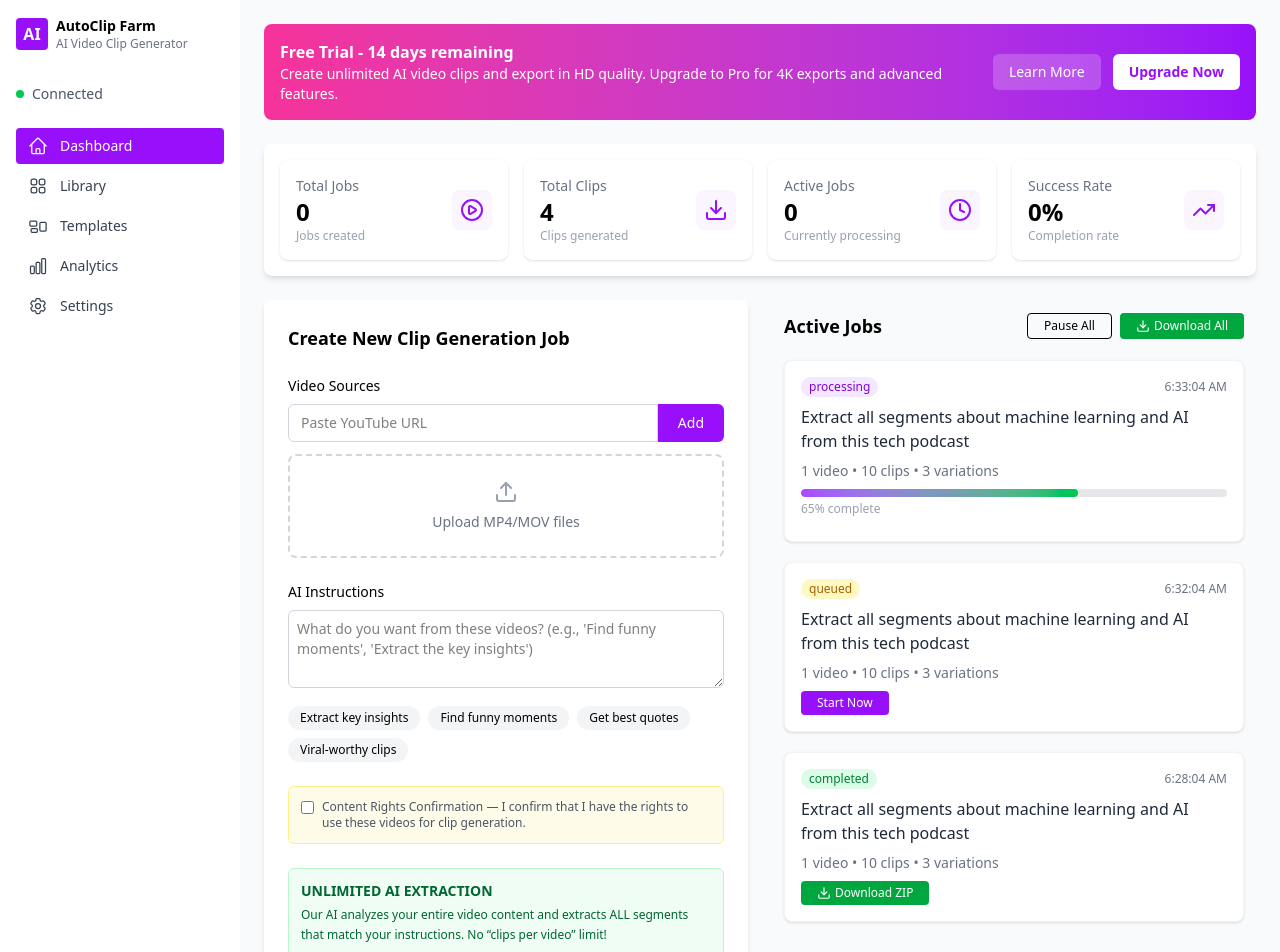
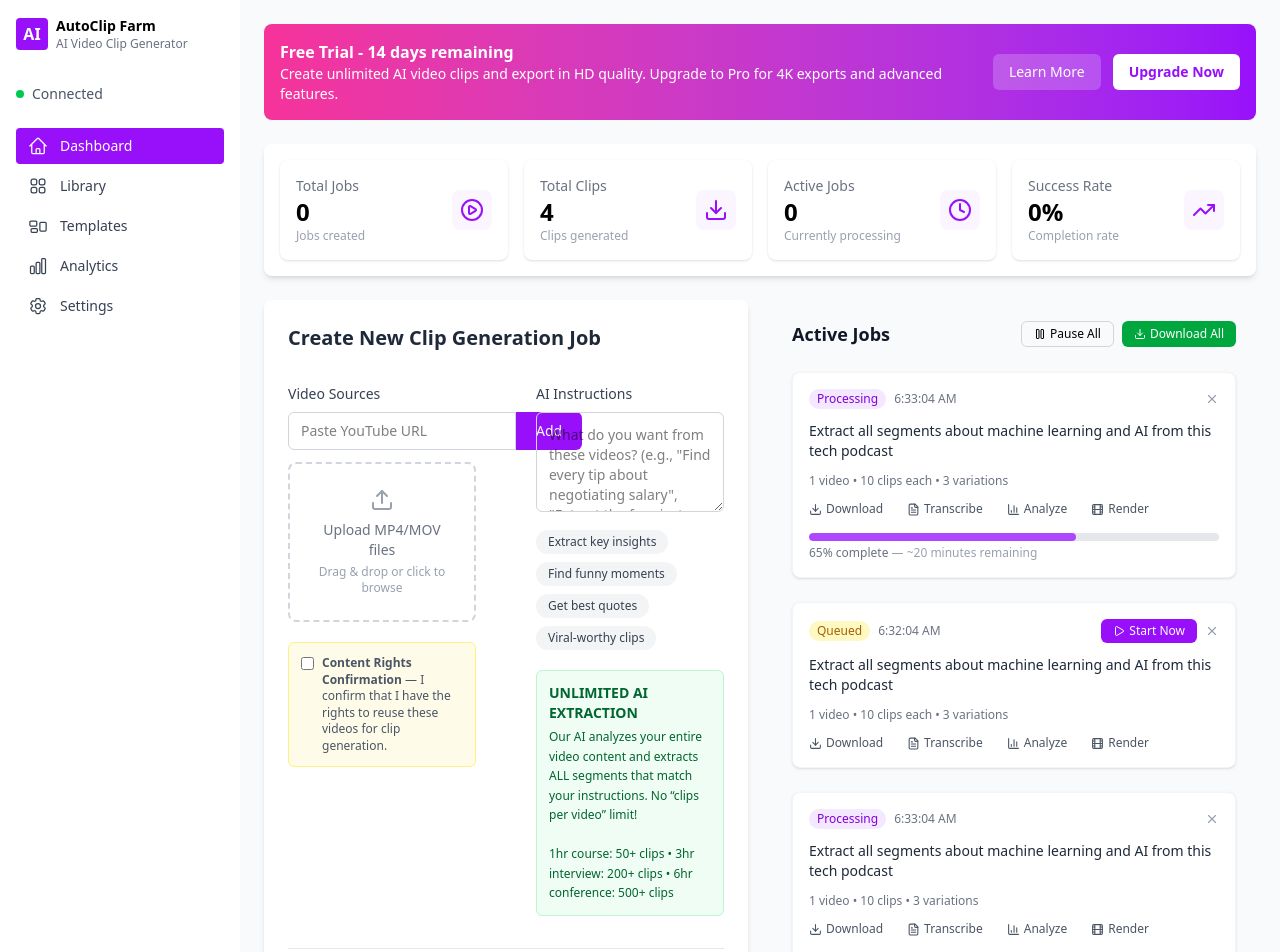
Before and after one commit to TristanStephen18/autoclip_farm, a React (Vite) app in the folder client/: page /dashboard in a window 1280 px wide. Shown: the top 952 px of the page. Built offline with nearby package versions, Linux system fonts and the light colour scheme.

Commit message:
updated create jobs and active jobs section

```diff
--- a/client/src/components/ui/jobssection.tsx
+++ b/client/src/components/ui/jobssection.tsx
@@ -11,6 +11,11 @@
   Play,
   Clock,
   Download,
+  FileText,
+  BarChart3,
+  Film,
+  X,
+  Pause,
 } from "lucide-react";
 type JobStatus = "processing" | "queued" | "completed";
 
@@ -31,64 +36,104 @@
   variations,
   progress,
 }) => {
-  const statusColors: Record<JobStatus, string> = {
+  const statusStyles: Record<JobStatus, string> = {
     processing: "bg-purple-100 text-purple-700",
     queued: "bg-yellow-100 text-yellow-700",
     completed: "bg-green-100 text-green-700",
   };
 
+  const isProcessing = status === "processing";
+  const isQueued = status === "queued";
+  const isCompleted = status === "completed";
+
   return (
-    <div className="bg-white rounded-lg p-4 shadow-sm border border-gray-100 space-y-2">
+    <div className="bg-white rounded-lg border border-gray-100 shadow-sm p-4 space-y-3">
+      {/* Header Row */}
       <div className="flex items-center justify-between text-xs text-gray-500">
+        {/* Left side: status + time */}
+        <div className="flex items-center gap-2">
           <span
-          className={`px-2 py-0.5 rounded-full text-xs font-medium ${statusColors[status]}`}
+            className={`px-2 py-0.5 rounded-full capitalize font-medium ${statusStyles[status]}`}
           >
             {status}
           </span>
           <span>{time}</span>
         </div>
 
-      <h3 className="font-medium text-gray-800">{title}</h3>
-      <p className="text-sm text-gray-500">
+        {/* Right side: action (if any) + close */}
+        <div className="flex items-center gap-2">
+          {isQueued && (
+            <button className="flex items-center gap-1 px-3 py-1 bg-purple-600 text-white text-xs font-medium rounded-md hover:bg-purple-700 transition">
+              <Play size={12} /> Start Now
+            </button>
+          )}
+          {isCompleted && (
+            <button className="flex items-center gap-1 px-3 py-1 bg-green-600 text-white text-xs font-medium rounded-md hover:bg-green-700 transition">
+              <Download size={12} /> Download ZIP
+            </button>
+          )}
+          <button className="text-gray-400 hover:text-gray-600">
+            <X size={14} />
+          </button>
+        </div>
+      </div>
+
+      {/* Title */}
+      <h3 className="text-sm font-medium text-gray-800">{title}</h3>
+      <p className="text-xs text-gray-500">
         {videoInfo} • {variations}
       </p>
 
-      {status === "processing" && progress !== undefined && (
-        <div>
+      {/* Job actions */}
+      <div className="flex items-center gap-6 text-xs text-gray-600 font-medium">
+        <button className="flex items-center gap-1 hover:text-purple-600 transition">
+          <Download size={13} /> Download
+        </button>
+        <button className="flex items-center gap-1 hover:text-purple-600 transition">
+          <FileText size={13} /> Transcribe
+        </button>
+        <button className="flex items-center gap-1 hover:text-purple-600 transition">
+          <BarChart3 size={13} /> Analyze
+        </button>
+        <button className="flex items-center gap-1 hover:text-purple-600 transition">
+          <Film size={13} /> Render
+        </button>
+      </div>
+
+      {/* Progress Bar (Processing Only) */}
+      {isProcessing && progress !== undefined && (
+        <div className="pt-1">
           <div className="w-full bg-gray-200 h-2 rounded-full overflow-hidden">
             <div
-              className="h-2 rounded-full bg-gradient-to-r from-purple-500 to-green-500"
+              className="h-2 bg-purple-500 rounded-full transition-all"
               style={{ width: `${progress}%` }}
-            ></div>
+            />
           </div>
-          <p className="text-xs text-gray-400 mt-1">{progress}% complete</p>
+          <p className="text-xs text-gray-500 mt-1">
+            {progress}% complete{" "}
+            <span className="text-gray-400">— ~20 minutes remaining</span>
+          </p>
         </div>
       )}
-
-      <div className="flex gap-3 text-sm mt-2">
-        {status === "queued" && (
-          <button className="px-4 py-1 bg-purple-600 text-white rounded-sm text-xs font-medium">
-            Start Now
-          </button>
-        )}
-        {status === "completed" && (
-          <button className="px-4 py-1 bg-green-600 text-white rounded-sm text-xs font-medium flex items-center gap-1">
-            <Download size={14} /> Download ZIP
-          </button>
-        )}
-      </div>
     </div>
   );
 };
 
+const CreateJobPanel: React.FC = () => {
+  return (
+    <div className="bg-white rounded-lg shadow-md p-6 space-y-8">
+      {/* Header */}
+      <h2 className="text-xl font-semibold text-gray-800">
+        Create New Clip Generation Job
+      </h2>
 
-const CreateJobPanel: React.FC = () => (
-  <div className="bg-white rounded-lg shadow-md p-6 space-y-6">
-    <h2 className="text-lg font-semibold">Create New Clip Generation Job</h2>
+      <div className="grid grid-cols-1 md:grid-cols-2 gap-15">
+        <div>
+          <label className="block text-sm font-medium mb-2 text-gray-700">
+            Video Sources
+          </label>
 
-    <div>
-      <label className="block text-sm font-medium mb-2">Video Sources</label>
-      <div className="flex mb-3">
+          <div className="flex mb-3  max-w-md">
             <input
               type="text"
               placeholder="Paste YouTube URL"
@@ -98,63 +143,78 @@
               Add
             </button>
           </div>
-      <div className="border-2 border-dashed border-gray-300 rounded-lg p-6 text-center text-sm text-gray-500 cursor-pointer hover:bg-gray-50">
+
+          {/* Upload box */}
+          <div className="border-2 border-dashed border-gray-300 rounded-lg p-6 text-center text-sm text-gray-500 cursor-pointer hover:bg-gray-50 transition">
             <Upload className="mx-auto mb-2 text-gray-400" size={24} />
             Upload MP4/MOV files
-      </div>
+            <p className="text-xs text-gray-400 mt-1">
+              Drag & drop or click to browse
+            </p>
           </div>
 
-    {/* AI Instructions */}
-    <div>
-      <label className="block text-sm font-medium mb-2">AI Instructions</label>
-      <textarea
-        placeholder="What do you want from these videos? (e.g., 'Find funny moments', 'Extract the key insights')"
-        className="w-full border border-gray-300 rounded-md p-2 text-sm focus:ring-2 focus:ring-purple-500 outline-none"
-        rows={3}
-      />
-      <div className="flex flex-wrap gap-2 mt-3">
-        <span className="px-3 py-1 bg-gray-100 rounded-full text-xs font-medium">
-          Extract key insights
-        </span>
-        <span className="px-3 py-1 bg-gray-100 rounded-full text-xs font-medium">
-          Find funny moments
-        </span>
-        <span className="px-3 py-1 bg-gray-100 rounded-full text-xs font-medium">
-          Get best quotes
-        </span>
-        <span className="px-3 py-1 bg-gray-100 rounded-full text-xs font-medium">
-          Viral-worthy clips
+          {/* Rights confirmation */}
+          <div className="flex items-start gap-2 text-xs text-gray-600 border rounded-md p-3 bg-yellow-50 border-yellow-200 mt-5 leading-snug">
+            <input type="checkbox" className="mt-0.5 accent-purple-600" />
+            <span>
+              <strong>Content Rights Confirmation</strong> — I confirm that I
+              have the rights to reuse these videos for clip generation.
             </span>
           </div>
         </div>
 
-    {/* Disclaimer */}
-    <div className="flex items-start gap-2 text-xs text-gray-600 border rounded-md p-3 bg-yellow-50 border-yellow-200">
-      <input type="checkbox" className="mt-0.5" />
-      <span>
-        Content Rights Confirmation — I confirm that I have the rights to use
-        these videos for clip generation.
+        {/* Right: AI Instructions */}
+        <div>
+          <label className="block text-sm font-medium mb-2 text-gray-700">
+            AI Instructions
+          </label>
+          <textarea
+            placeholder={`What do you want from these videos? (e.g., "Find every tip about negotiating salary", "Extract the funniest moments", "Get all product demonstrations")`}
+            className="w-full border border-gray-300 rounded-md p-3 text-sm focus:ring-2 focus:ring-purple-500 outline-none min-h-[100px]"
+          />
+
+          {/* Suggestion tags */}
+          <div className="flex flex-wrap gap-2 mt-3">
+            {[
+              "Extract key insights",
+              "Find funny moments",
+              "Get best quotes",
+              "Viral-worthy clips",
+            ].map((tag) => (
+              <span
+                key={tag}
+                className="px-3 py-1 bg-gray-100 rounded-full text-xs font-medium text-gray-700 cursor-pointer hover:bg-purple-100 hover:text-purple-700 transition"
+              >
+                {tag}
               </span>
+            ))}
           </div>
 
-    {/* Unlimited Extraction */}
-    <div className="bg-green-50 border border-green-200 rounded-md p-3 text-xs text-green-800 leading-relaxed">
-      <strong className="block text-sm mb-1">UNLIMITED AI EXTRACTION</strong>
-      Our AI analyzes your entire video content and extracts ALL segments that
-      match your instructions. No “clips per video” limit!
+          {/* Info Box */}
+          <div className="bg-green-50 border border-green-200 rounded-md p-3 text-xs text-green-800 leading-relaxed mt-5">
+            <strong className="block text-sm mb-1">
+              UNLIMITED AI EXTRACTION
+            </strong>
+            Our AI analyzes your entire video content and extracts ALL segments
+            that match your instructions. No “clips per video” limit!
             <br />
             <br />
-      1hr course: 50+ clips • 3hr interview: 200+ clips • 6hr conference: 500+
-      clips
+            1hr course: 50+ clips • 3hr interview: 200+ clips • 6hr conference:
+            500+ clips
+          </div>
+        </div>
       </div>
 
-    {/* Content Enhancements */}
+      {/* Divider */}
+      <hr className="border-gray-200" />
+
+      {/* Content Enhancement Options */}
       <div>
         <h3 className="text-sm font-semibold text-purple-700 flex items-center gap-1 mb-3">
           <Sparkles size={16} className="text-purple-600" />
           Content Enhancement Options
         </h3>
-      <div className="grid grid-cols-2 gap-3 text-sm">
+        <div className="grid grid-cols-2 md:grid-cols-3 gap-3 text-sm">
           {[
             {
               label: "Emoji Enhancement",
@@ -189,9 +249,13 @@
           ].map((opt) => (
             <label
               key={opt.label}
-            className="flex items-start gap-2 border border-gray-200 rounded-md p-3 cursor-pointer hover:border-purple-400"
+              className="flex items-start gap-2 border border-gray-200 rounded-md p-3 cursor-pointer hover:border-purple-400 transition"
             >
-            <input type="radio" name="enhancement" className="mt-1" />
+              <input
+                type="radio"
+                name="enhancement"
+                className="mt-1 accent-purple-600"
+              />
               <div>
                 <p className="font-medium text-gray-800 flex items-center gap-1">
                   {opt.icon} {opt.label}
@@ -210,61 +274,85 @@
           Advanced Enhancements
         </h3>
         <div className="space-y-3 text-sm">
-        <label className="flex items-start gap-2 border border-gray-200 rounded-md p-3 cursor-pointer hover:border-purple-400">
-          <input type="radio" name="advanced" className="mt-1" />
+          {[
+            {
+              label: "Engagement Boost",
+              desc: "Add hooks, questions, and call-to-actions",
+            },
+            {
+              label: "AI Style Transfer",
+              desc: "Apply trending visual styles automatically",
+            },
+          ].map((adv) => (
+            <label
+              key={adv.label}
+              className="flex items-start gap-2 border border-gray-200 rounded-md p-3 cursor-pointer hover:border-purple-400 transition"
+            >
+              <input
+                type="radio"
+                name="advanced"
+                className="mt-1 accent-purple-600"
+              />
               <div>
-            <p className="font-medium text-gray-800">Engagement Boost</p>
-            <p className="text-xs text-gray-500">
-              Add hooks, questions, and call-to-actions
-            </p>
+                <p className="font-medium text-gray-800">{adv.label}</p>
+                <p className="text-xs text-gray-500">{adv.desc}</p>
               </div>
             </label>
-
-        <label className="flex items-start gap-2 border border-gray-200 rounded-md p-3 cursor-pointer hover:border-purple-400">
-          <input type="radio" name="advanced" className="mt-1" />
-          <div>
-            <p className="font-medium text-gray-800">AI Style Transfer</p>
-            <p className="text-xs text-gray-500">
-              Apply trending visual styles automatically
-            </p>
-          </div>
-        </label>
+          ))}
         </div>
       </div>
 
-    {/* Footer Action Bar */}
+      {/* Footer */}
       <div className="flex items-center justify-between pt-4 border-t border-gray-200">
         <div className="flex items-center text-xs text-gray-500">
           <Clock size={14} className="mr-1" />
           Processing time: 2–5 minutes per video
         </div>
         <div className="flex gap-2">
-        <button className="px-4 py-1 border border-gray-300 rounded-md text-xs font-medium hover:bg-gray-50 flex items-center gap-1">
+          <button className="px-4 py-1 border border-gray-300 rounded-md text-xs font-medium hover:bg-gray-50 flex items-center gap-1 transition">
             <Save size={14} /> Save as Template
           </button>
-        <button className="px-4 py-1 bg-purple-600 text-white rounded-md text-xs font-medium flex items-center gap-1 hover:bg-purple-700">
+          <button className="px-4 py-1 bg-purple-600 text-white rounded-md text-xs font-medium flex items-center gap-1 hover:bg-purple-700 transition">
             <Play size={14} /> Create Job
           </button>
         </div>
       </div>
     </div>
   );
+};
 
-
-const ActiveJobsPanel: React.FC = () => (
-  <div className="p-3 space-y-5">
+const ActiveJobsPanel: React.FC = () => {
+  return (
+    <div className="p-5 space-y-6">
+      {/* Header */}
       <div className="flex items-center justify-between">
-      <h2 className="text-lg font-bold">Active Jobs</h2>
+        <h1 className="text-lg font-semibold text-gray-900">Active Jobs</h1>
         <div className="flex gap-2">
-        <button className="px-4 py-1 border rounded-sm text-xs hover:bg-gray-50 font-medium">
-          Pause All
+          <button className="px-3 py-1 border border-gray-300 rounded-md text-xs font-medium hover:bg-gray-50 flex items-center gap-1">
+            <Pause size={12} /> Pause All
           </button>
-        <button className="px-4 py-1 bg-green-600 text-white rounded-sm text-xs font-medium flex items-center gap-1">
-          <Download size={14} /> Download All
+          <button className="px-3 py-1 bg-green-600 text-white rounded-md text-xs font-medium flex items-center gap-1 hover:bg-green-700">
+            <Download size={12} /> Download All
           </button>
         </div>
       </div>
 
+      {/* Job Cards */}
+      <JobCard
+        status="processing"
+        time="6:33:04 AM"
+        title="Extract all segments about machine learning and AI from this tech podcast"
+        videoInfo="1 video • 10 clips each"
+        variations="3 variations"
+        progress={65}
+      />
+      <JobCard
+        status="queued"
+        time="6:32:04 AM"
+        title="Extract all segments about machine learning and AI from this tech podcast"
+        videoInfo="1 video • 10 clips each"
+        variations="3 variations"
+      />
       <JobCard
       status="processing"
       time="6:33:04 AM"
@@ -289,6 +377,7 @@
     />
     </div>
   );
+};
 
 export const JobSection: React.FC<{ isMobile: boolean }> = ({ isMobile }) => {
   const [activeTab, setActiveTab] = useState<"create" | "jobs">("create");
```
Lines whose indentation alone changed are shown as unchanged.
